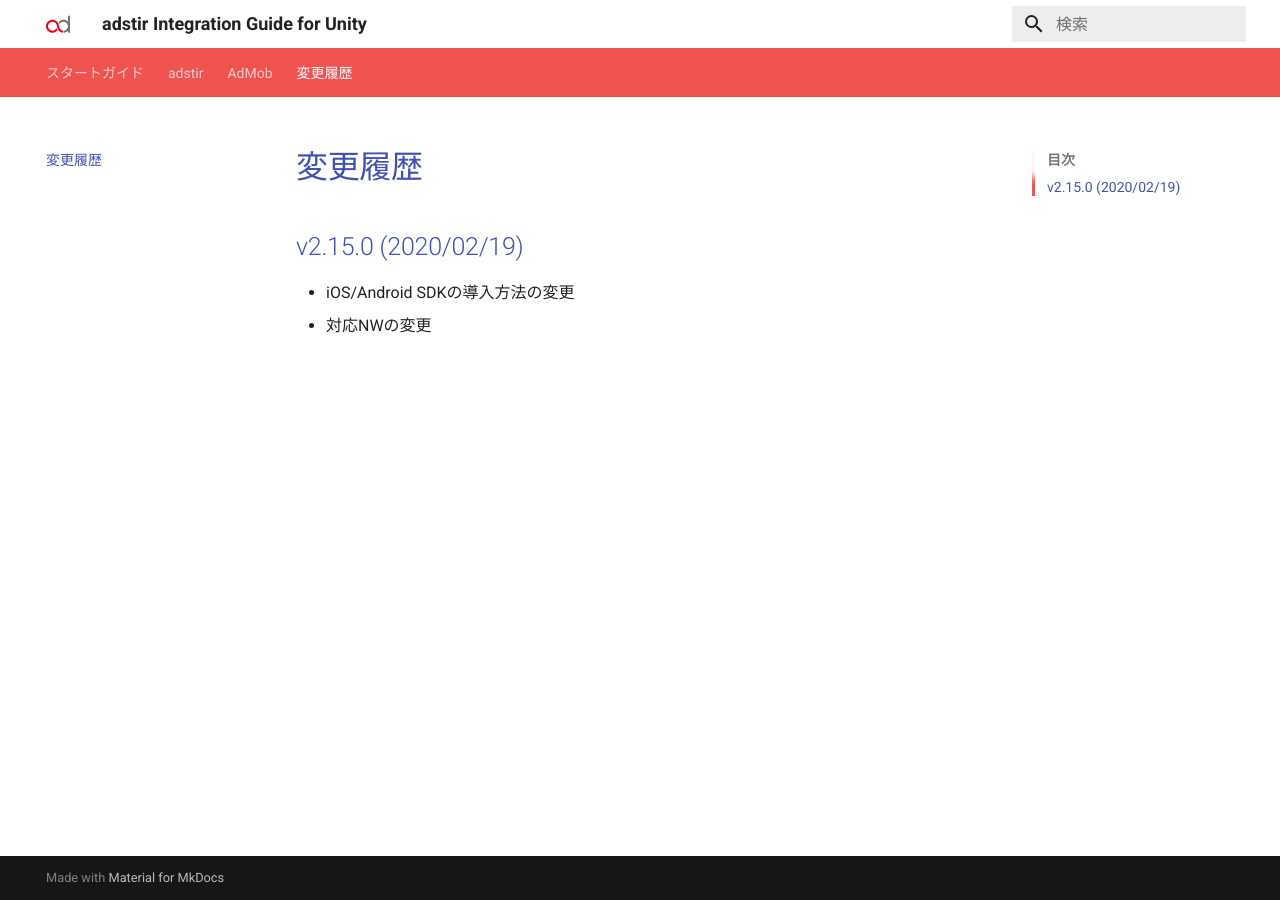
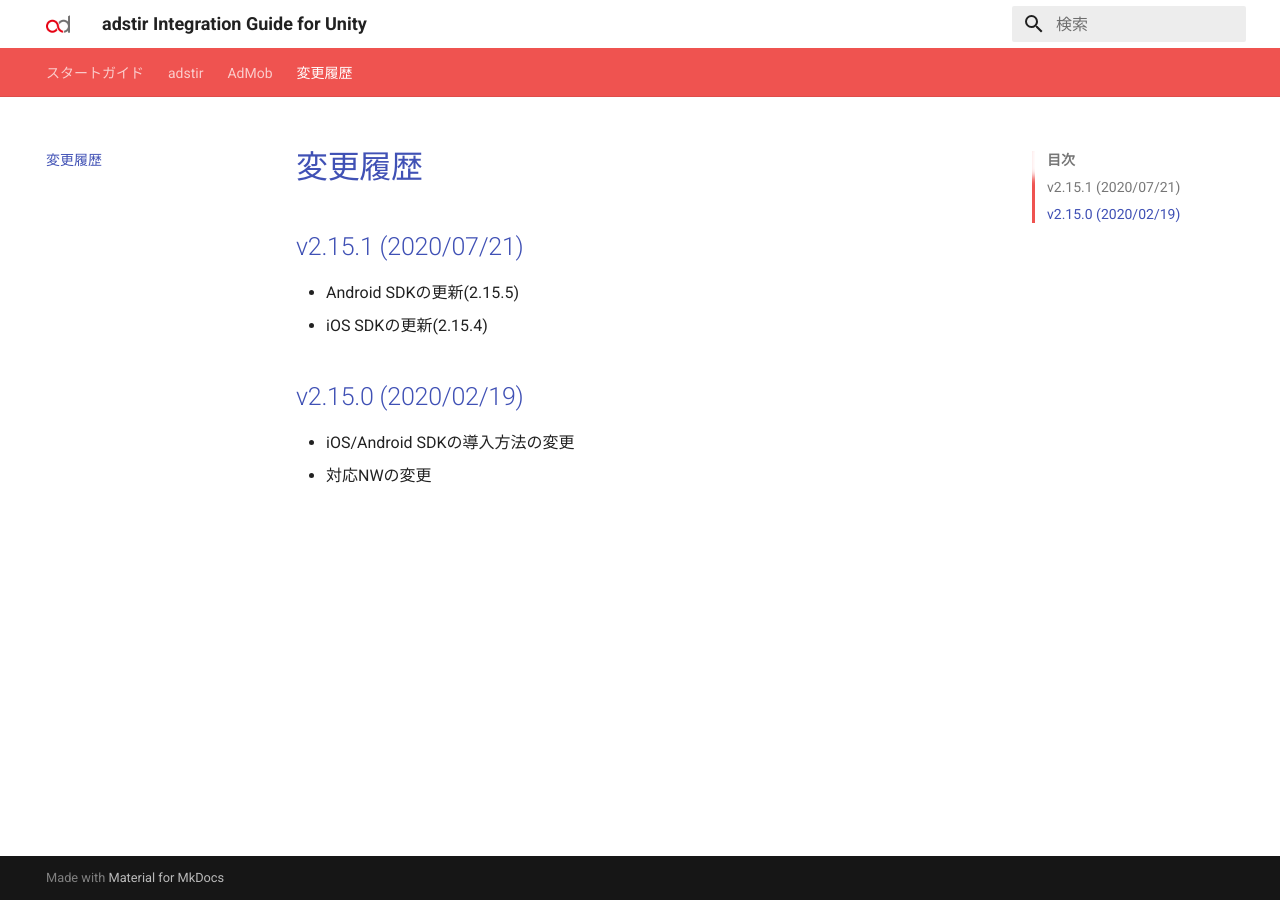
Before and after one commit to united-adstir/unity-plugin-docs, an MkDocs documentation site: the page built from docs/changelog.md, in a window 1280 px wide. Built offline with MkDocs 1.6.1 and Material for MkDocs 9.7.7, drawn with Linux system fonts in a browser that asks for light colours.

Commit message:
adstir Unity Plugin 2.15.1

```diff
--- a/docs/changelog.md
+++ b/docs/changelog.md
@@ -1,4 +1,9 @@
 # 変更履歴
+
+## v2.15.1 (2020/07/21)
+
+- Android SDKの更新(2.15.5)
+- iOS SDKの更新(2.15.4)
 
 ## v2.15.0 (2020/02/19)
 
```
